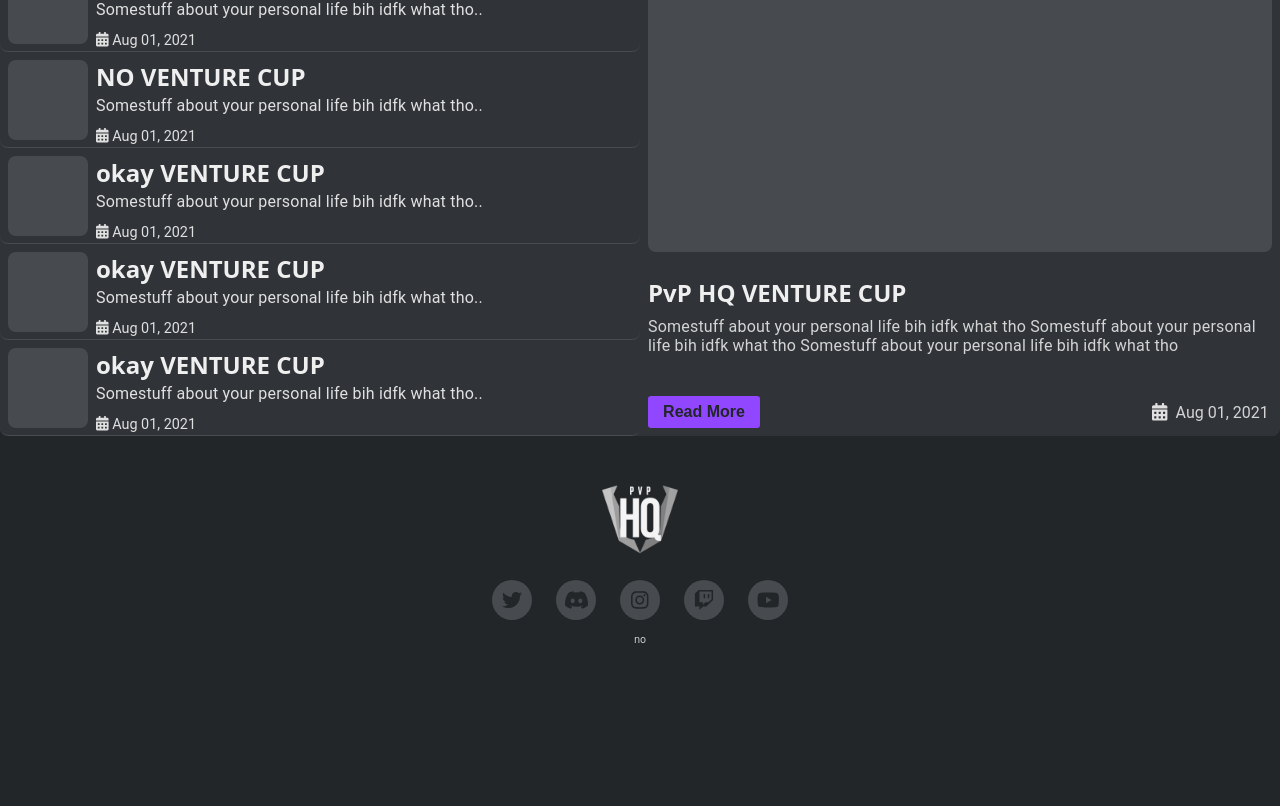
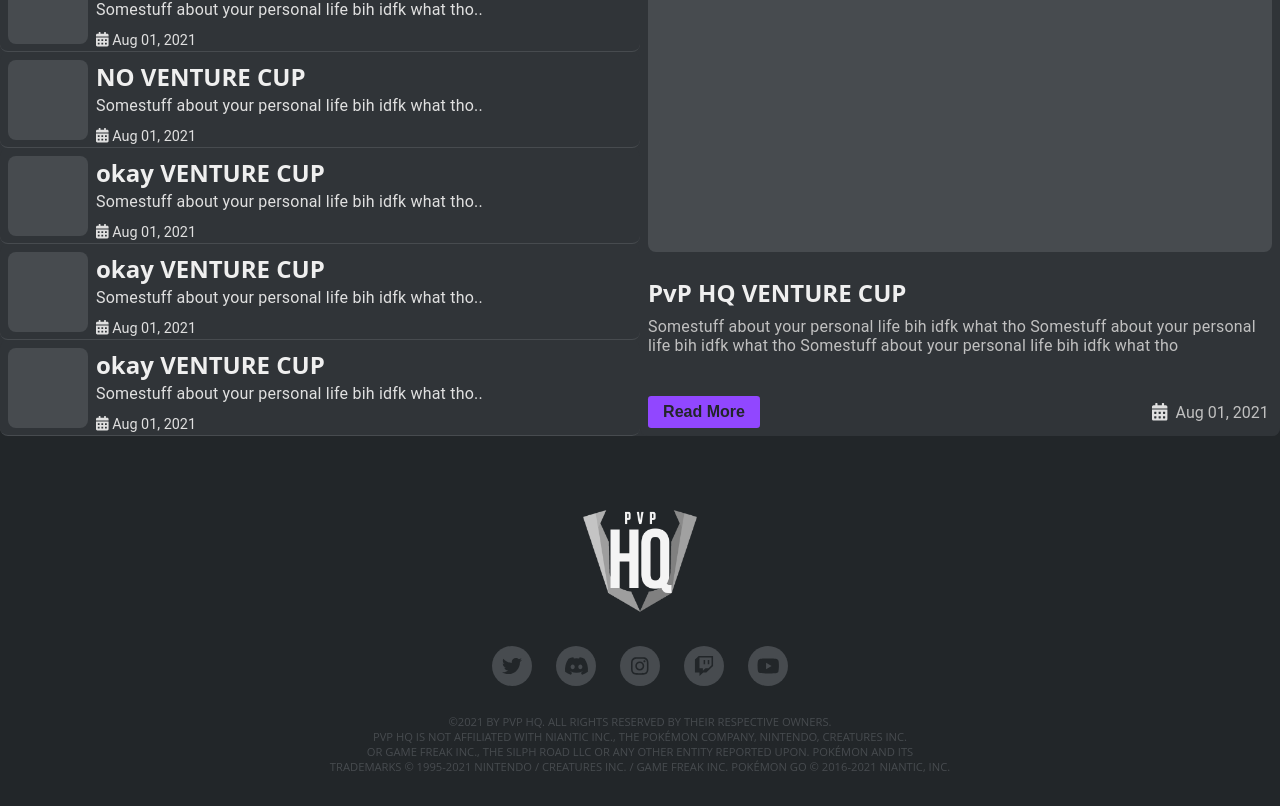
Before and after one commit to psianion/hq-next, a Next.js app: page / in a window 1280 px wide. Shown: the part 1306-2112 px from the top of the page. Before the commit the page ends 1952 px from the top, so only its background shows below. Built offline with nearby package versions, Linux system fonts and the light colour scheme.

Commit message:
footer 10/10

```diff
--- a/src/components/Home/Footer.js
+++ b/src/components/Home/Footer.js
@@ -11,23 +11,28 @@ import {
 import { FontAwesomeIcon } from "@fortawesome/react-fontawesome";
 
 function Footer() {
-  useEffect(() => {
-    console.log("hello");
-  }, []);
-
   return (
     <>
       <LogoDiv></LogoDiv>
       <SocialFooter>
         <IconSection>
-          {[faTwitter, faDiscord, faInstagram, faTwitch, faYoutube].map((i) => (
-            <IconDiv>
-              <FontAwesomeIcon icon={i} />
-            </IconDiv>
-          ))}
+          {[faTwitter, faDiscord, faInstagram, faTwitch, faYoutube].map(
+            (i, o) => (
+              <IconDiv key={o}>
+                <FontAwesomeIcon icon={i} />
+              </IconDiv>
+            )
+          )}
         </IconSection>
       </SocialFooter>
-      <div>no</div>
+      <Copyrights>
+        ©2021 by PvP HQ. All Rights Reserved By Their Respective Owners.
+        <br /> PVP HQ is NOT affiliated with Niantic Inc., The Pokémon Company,
+        Nintendo, Creatures Inc. <br /> or GAME FREAK inc., The Silph Road LLC
+        or any other entity reported upon. Pokémon and its <br />
+        trademarks © 1995-2021 Nintendo / Creatures Inc. / GAME FREAK inc.
+        Pokémon GO © 2016-2021 Niantic, Inc.
+      </Copyrights>
     </>
   );
 }
@@ -47,6 +52,11 @@ const IconSection = styled(motion.div)`
   display: flex;
   align-items: center;
   justify-content: space-around;
+
+  @media (max-width: 768px) {
+    width: 15rem;
+    font-size: 1rem;
+  }
 `;
 
 const IconDiv = styled(motion.div)`
@@ -58,24 +68,52 @@ const IconDiv = styled(motion.div)`
   align-items: center;
   justify-content: center;
   color: ${({ theme }) => theme.primary0};
+  transition: all 0.2s ease-in-out;
   cursor: pointer;
 
   &:hover {
     background-color: ${({ theme }) => theme.secondary1};
   }
+
+  @media (max-width: 768px) {
+    background-color: ${({ theme }) => `${theme.secondary1}70`};
+    width: 1.75rem;
+    height: 1.75rem;
+  }
+`;
+
+const Copyrights = styled(motion.div)`
+  font-size: 0.7rem;
+  color: ${({ theme }) => theme.primary2};
+  text-transform: uppercase;
+  text-align: center;
+  margin-bottom: 2rem;
+  margin-top: 1rem;
+
+  @media (max-width: 768px) {
+    max-width: 85%;
+    font-size: 0.35rem;
+  }
 `;
 
 const LogoDiv = styled(motion.div)`
   background-image: url(${({ theme }) => theme.logo});
-  width: 100px;
-  height: 100px;
+  width: 150px;
+  height: 150px;
   background-repeat: no-repeat;
-  background-size: 100px 100px;
+  background-size: 150px 150px;
   transition: all 0.2s ease-in-out;
+  margin-top: 1rem;
 
   &:hover {
     background-image: url(${({ theme }) => theme.logohq});
   }
+
+  @media (max-width: 768px) {
+    width: 80px;
+    height: 80px;
+    background-size: 80px 80px;
+  }
 `;
 
 export default Footer;
--- a/src/config/ThemeConfig.js
+++ b/src/config/ThemeConfig.js
@@ -6,7 +6,7 @@ export const darkTheme = {
   primary2: "#474b4f",
   secondary0: "#efefef",
   secondary1: "#e0e0e0",
-  secondary2: "#d4d4d4",
+  secondary2: "#c0c0c0",
   highlight0: "#9147FF",
   logo: "/logo/hqlogo_white.png",
   logohq: "/logo/hqlogo.png",
@@ -15,7 +15,7 @@ export const darkTheme = {
 export const lightTheme = {
   primary0: "#efefef",
   primary1: "#e0e0e0",
-  primary2: "#d4d4d4",
+  primary2: "#c0c0c0",
   secondary0: "#222629",
   secondary1: "#303438",
   secondary2: "#474b4f",
```
